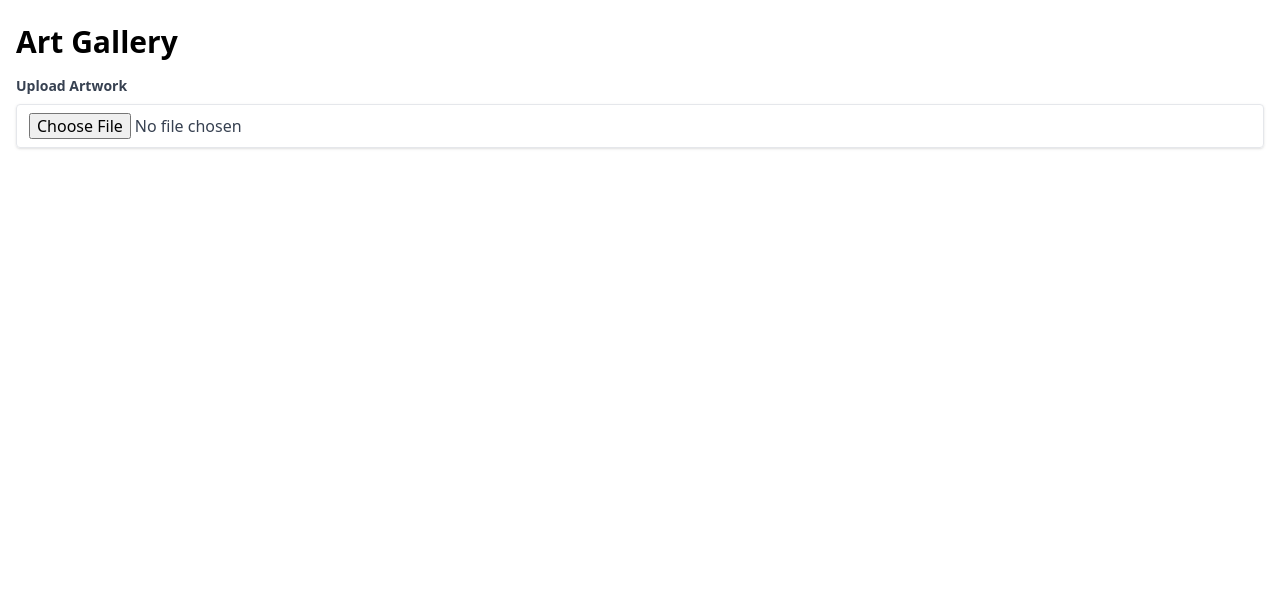
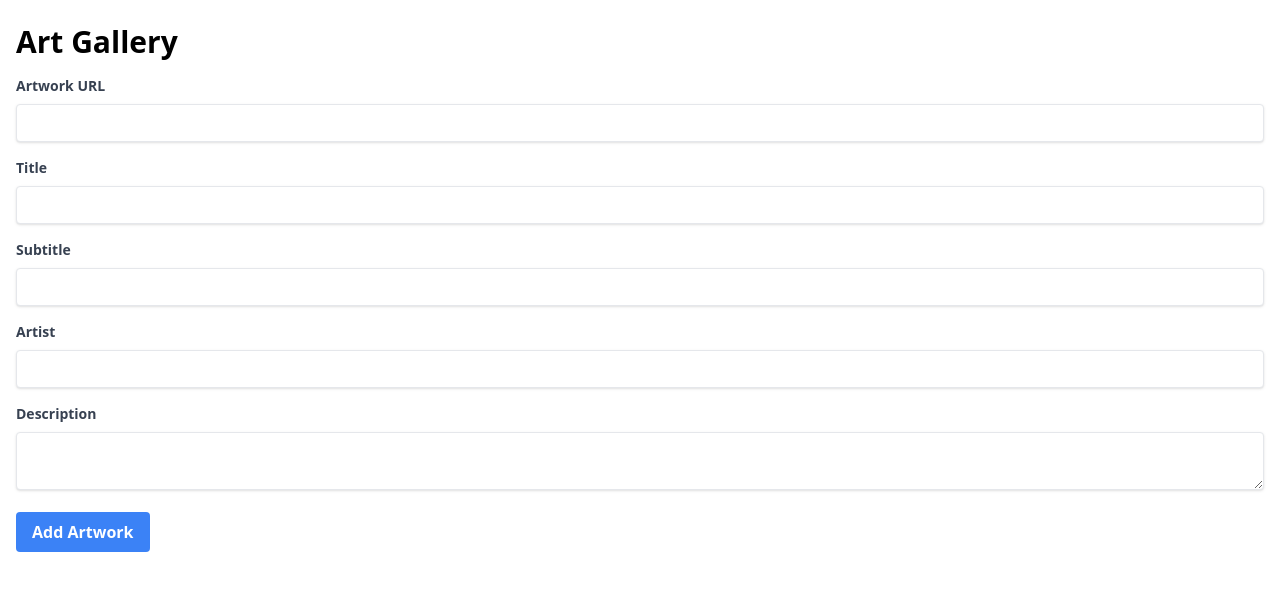
Before and after one commit to ParveenRawat/ArtGallery, a React (Vite) app in the folder client/: page /upload in a window 1280 px wide. Shown: the top 590 px of the page. Built offline with nearby package versions, Linux system fonts and the light colour scheme.

Commit message:
added the ability for artist to add the uel to thier artwork

```diff
--- a/client/src/pages/Upload.jsx
+++ b/client/src/pages/Upload.jsx
@@ -2,34 +2,111 @@ import React, { useState } from 'react';
 
 function Upload() {
   const [artwork, setArtwork] = useState([]);
+  const [artURL, setArtURL] = useState('');
+  const [artTitle, setArtTitle] = useState('');
+  const [artSubtitle, setArtSubtitle] = useState('');
+  const [artArtist, setArtArtist] = useState('');
+  const [artDescription, setArtDescription] = useState('');
 
   const handleUpload = (event) => {
-    const file = event.target.files[0];
-    // Handle file upload logic here
+    event.preventDefault();
+    const newArt = {
+      url: artURL,
+      title: artTitle,
+      subtitle: artSubtitle,
+      artist: artArtist,
+      description: artDescription,
+    };
+    setArtwork([...artwork, newArt]);
+    setArtURL('');
+    setArtTitle('');
+    setArtSubtitle('');
+    setArtArtist('');
+    setArtDescription('');
   };
 
   return (
     <div className="container mx-auto p-4 pt-6">
       <h1 className="text-3xl font-bold mb-4">Art Gallery</h1>
-      <form>
+      <form onSubmit={handleUpload}>
         <div className="mb-4">
-          <label className="block text-gray-700 text-sm font-bold mb-2" htmlFor="artwork-file">
-            Upload Artwork
+          <label className="block text-gray-700 text-sm font-bold mb-2" htmlFor="artwork-url">
+            Artwork URL
           </label>
           <input
             className="shadow appearance-none border rounded w-full py-2 px-3 text-gray-700 leading-tight focus:outline-none focus:shadow-outline"
-            id="artwork-file"
-            type="file"
-            onChange={handleUpload}
+            id="artwork-url"
+            type="url"
+            value={artURL}
+            onChange={(e) => setArtURL(e.target.value)}
+            required
           />
         </div>
+        <div className="mb-4">
+          <label className="block text-gray-700 text-sm font-bold mb-2" htmlFor="artwork-title">
+            Title
+          </label>
+          <input
+            className="shadow appearance-none border rounded w-full py-2 px-3 text-gray-700 leading-tight focus:outline-none focus:shadow-outline"
+            id="artwork-title"
+            type="text"
+            value={artTitle}
+            onChange={(e) => setArtTitle(e.target.value)}
+            required
+          />
+        </div>
+        <div className="mb-4">
+          <label className="block text-gray-700 text-sm font-bold mb-2" htmlFor="artwork-subtitle">
+            Subtitle
+          </label>
+          <input
+            className="shadow appearance-none border rounded w-full py-2 px-3 text-gray-700 leading-tight focus:outline-none focus:shadow-outline"
+            id="artwork-subtitle"
+            type="text"
+            value={artSubtitle}
+            onChange={(e) => setArtSubtitle(e.target.value)}
+          />
+        </div>
+        <div className="mb-4">
+          <label className="block text-gray-700 text-sm font-bold mb-2" htmlFor="artwork-artist">
+            Artist
+          </label>
+          <input
+            className="shadow appearance-none border rounded w-full py-2 px-3 text-gray-700 leading-tight focus:outline-none focus:shadow-outline"
+            id="artwork-artist"
+            type="text"
+            value={artArtist}
+            onChange={(e) => setArtArtist(e.target.value)}
+            required
+          />
+        </div>
+        <div className="mb-4">
+          <label className="block text-gray-700 text-sm font-bold mb-2" htmlFor="artwork-description">
+            Description
+          </label>
+          <textarea
+            className="shadow appearance-none border rounded w-full py-2 px-3 text-gray-700 leading-tight focus:outline-none focus:shadow-outline"
+            id="artwork-description"
+            value={artDescription}
+            onChange={(e) => setArtDescription(e.target.value)}
+            required
+          />
+        </div>
+        <button
+          className="bg-blue-500 hover:bg-blue-700 text-white font-bold py-2 px-4 rounded focus:outline-none focus:shadow-outline"
+          type="submit"
+        >
+          Add Artwork
+        </button>
       </form>
-      <div className="grid grid-cols-3 gap-4">
+      <div className="grid grid-cols-3 gap-4 mt-6">
         {artwork.map((art, index) => (
           <div key={index} className="bg-white p-4 rounded shadow">
             <img src={art.url} alt={art.title} className="w-full h-48 object-cover" />
             <h2 className="text-lg font-bold">{art.title}</h2>
+            <h3 className="text-md font-semibold">{art.subtitle}</h3>
             <p className="text-gray-600">{art.artist}</p>
+            <p className="text-gray-600">{art.description}</p>
           </div>
         ))}
       </div>
```
